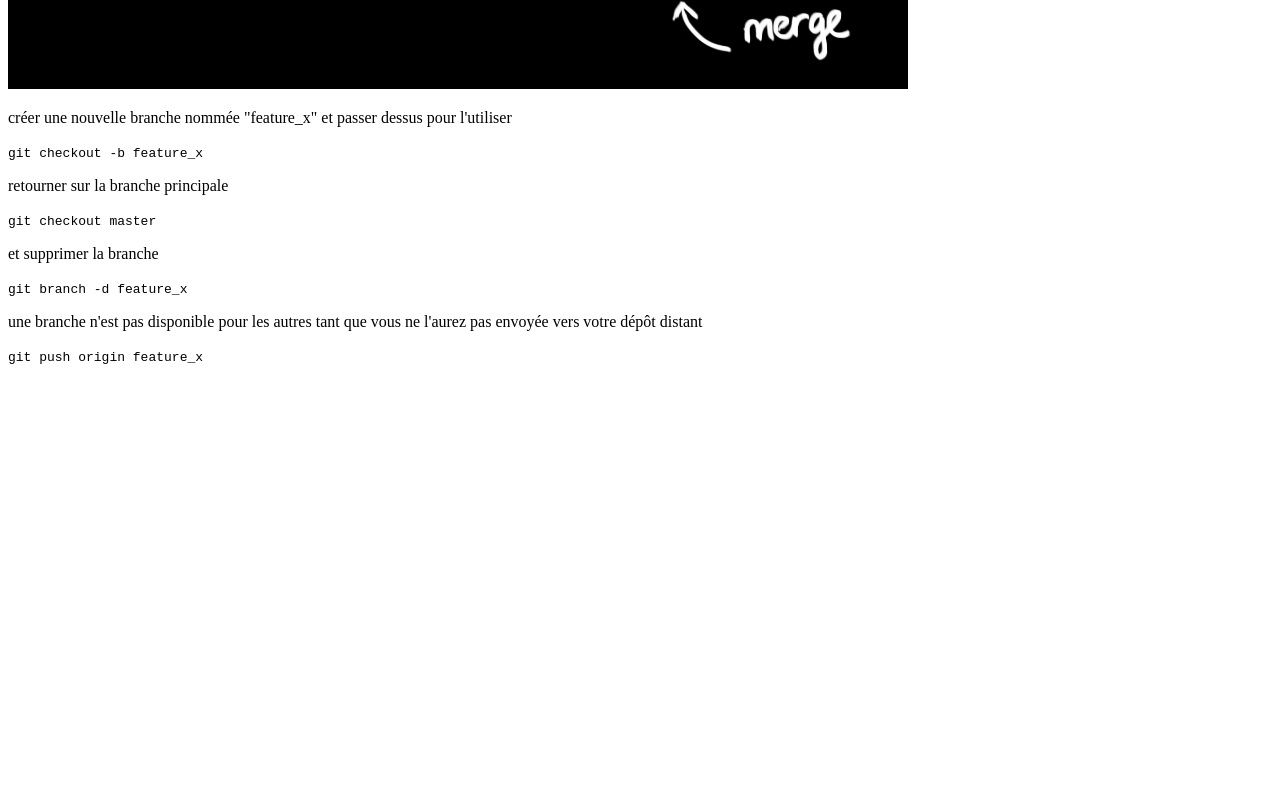
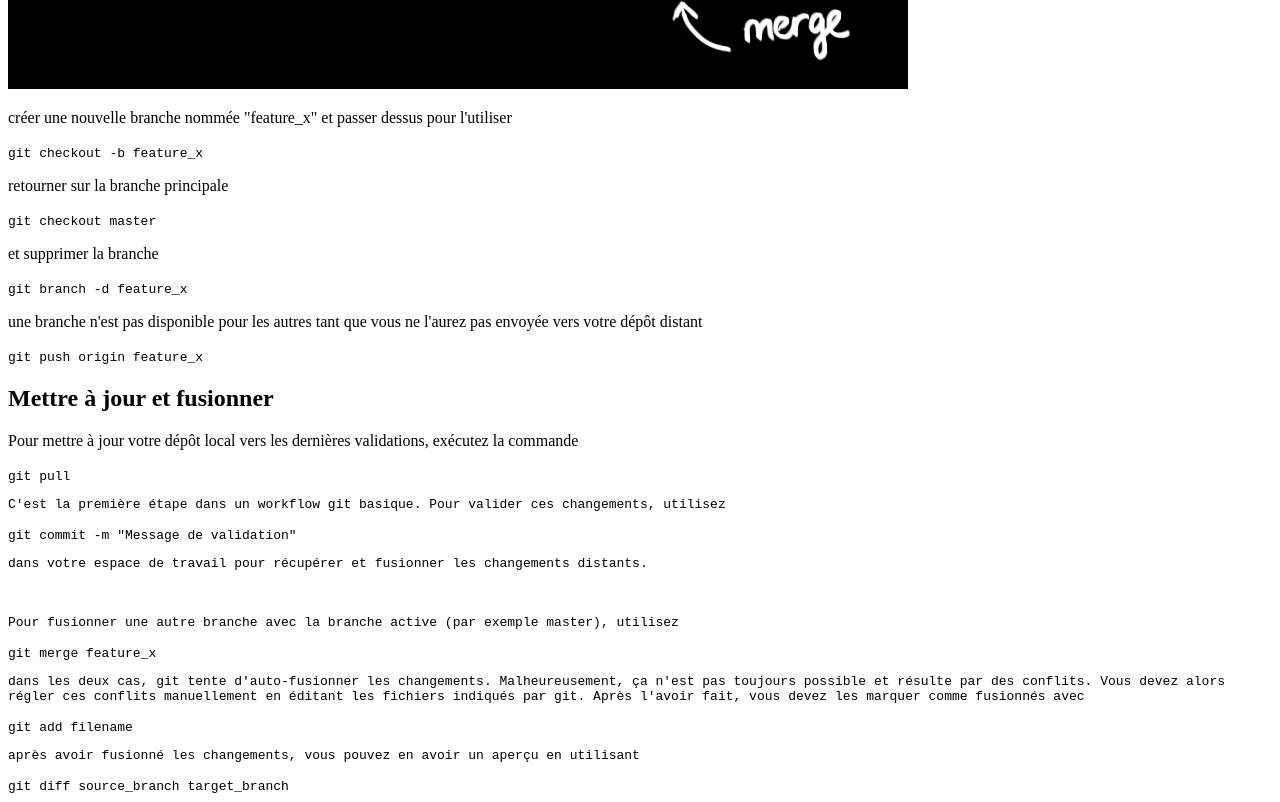
Before and after one commit to jibigit/cheat-sheet-git, a plain HTML site: page index.html in a window 1280 px wide. Shown: the part 1975-2777 px from the top of the page. Before the commit the page ends 2348 px from the top, so only its background shows below. Drawn offline with Linux system fonts and the light colour scheme.

Commit message:
Add part5 + Correct Indentation

```diff
--- a/index.html
+++ b/index.html
@@ -46,7 +46,7 @@
 <div class="contenu">
 <div class="box">
 
-<!--part1: initialisation Git-->
+<!--Open part1: initialisation Git-->
 <h2 id="initialiser">Initialiser un nouveau dépot</h2>
 
 	<p>Après avoir crée un nouveau répertoire sur votre ordinateur, vous devrez le lier avec un repository GitHub</p>
@@ -61,9 +61,9 @@
 	<li><a><code>git remote add origin git@github.com:votreprofilGitHub/nomDuRepository</code></a></li>
 	<li><a><code>git push -u origin master</code></a></li>
 </ul>
-<!--Close part1-->
+<!--Close Close part1-->
 
-<!--part2: Add to index-->
+<!--Open part2: Add to index-->
 
 <h2 id="versionner">Ajouter des fichiers et les versionner</h2>
 	<img src="index.png" alt="Etapes de GitHub" /></a>
@@ -75,7 +75,7 @@
 	p>Le fichier est donc ajouté au HEAD, mais pas encore dans votre dépôt distant.</p>
 <!--close part2-->
 
-<!--part3: Send changements-->
+<!--Open part3: Send changements-->
 
 <h2 id="changements">Envoyer des changements</h2>
 	<p>Vos changements sont maintenant dans le HEAD de la copie de votre dépôt local. Pour les envoyer à votre dépôt distant, exécutez la commande</p>
@@ -83,11 +83,11 @@
 
 <!--close part3-->
 
+
 <!--Open part4 / Branches-->
 
 <h2 id="branches">Les branches</h2>
-<p>
-On ne présente plus le navigateur Firefox, mais êtes-vous sûr d'en connaître tous les secrets ?</p>
+	<p>On ne présente plus le navigateur Firefox, mais êtes-vous sûr d'en connaître tous les secrets ?</p>
 
 	<p>Les branches sont utilisées pour développer des fonctionnalités isolées des autres. La branche master est la branche par défaut quand vous créez un dépôt. Utilisez les autres branches pour le développement et fusionnez ensuite à la branche principale quand vous avez fini.</p>
 
@@ -113,9 +113,36 @@ On ne présente plus le navigateur Firefox, mais êtes-vous sûr d'en connaître
 <!--Close part4: branches-->
 
 
+<!--Open part5: MAJ & Merge-->
+
+<h2 id="maj">Mettre à jour et fusionner</h2>
+
+	<p>Pour mettre à jour votre dépôt local vers les dernières validations, exécutez la commande</p>
+
+		<code> git pull<code>
+
+	<p>C'est la première étape dans un workflow git basique. Pour valider ces changements, utilisez</p>
+
+		<code>git commit -m "Message de validation"<code>
+
+	<p> dans votre espace de travail pour récupérer et fusionner les changements distants.</p><br />
+
+	<p>Pour fusionner une autre branche avec la branche active (par exemple master), utilisez</p>
+
+		<code>git merge feature_x<code>
+
+	<p>dans les deux cas, git tente d'auto-fusionner les changements. Malheureusement, ça n'est pas toujours possible et résulte par des conflits. Vous devez alors régler ces conflits manuellement en éditant les fichiers indiqués par git. Après l'avoir fait, vous devez les marquer comme fusionnés avec</p>
+
+		<code>git add filename</code>
+
+	<p>après avoir fusionné les changements, vous pouvez en avoir un aperçu en utilisant</p>
+		<code>git diff source_branch target_branch</code>
+
+<!--Close part5: MAJ & Merge-->
+
 
 </div>    <!--close div contenu-->
-</div>    <!--close div contenu-->
+</div>    <!--close div box-->
 
 
 
```
Lines whose indentation alone changed are shown as unchanged.
